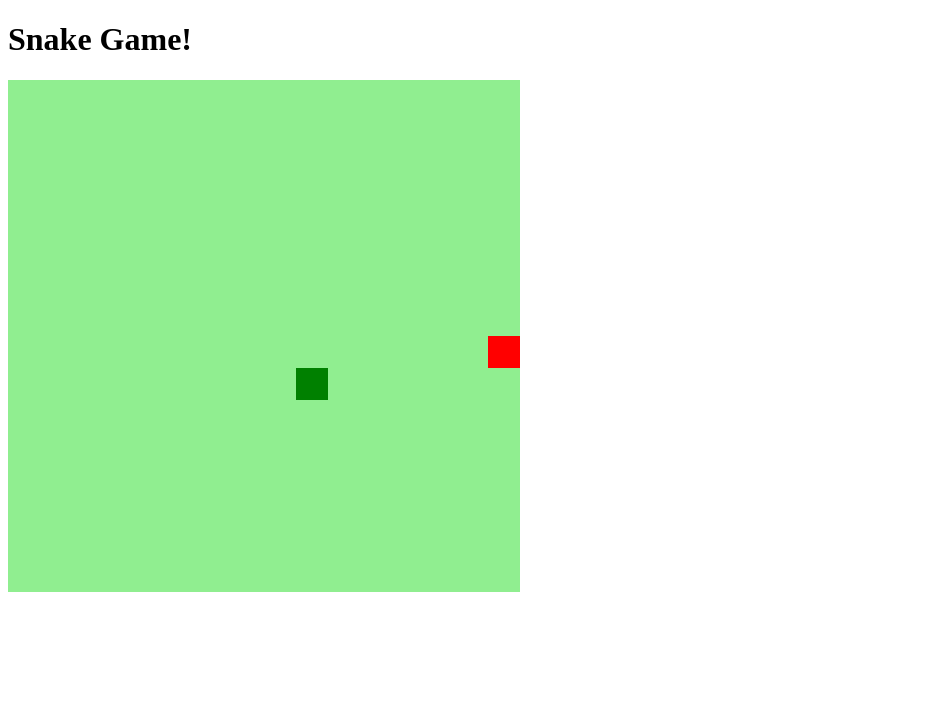
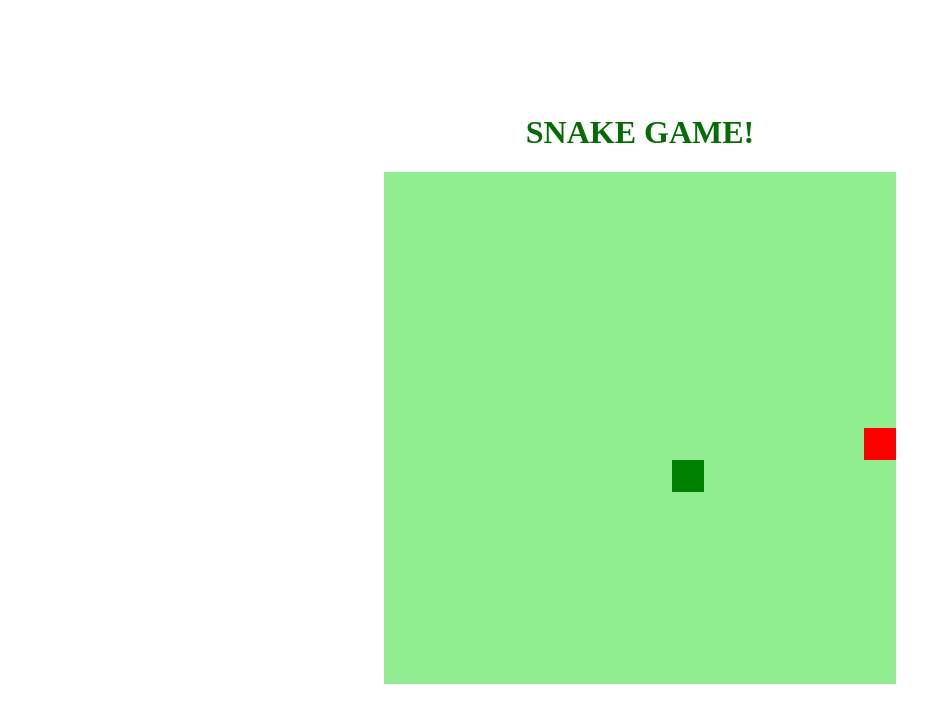
Before and after one commit to andersonalves1/Snake-Game-JavaScript, a plain HTML site: page index.html in a window 1280 px wide. Shown: the whole page, without its empty margins (0-951 px from the left). Drawn offline with Linux system fonts and the light colour scheme.

Commit message:
update-7
estilização

```diff
--- a/index.html
+++ b/index.html
@@ -9,7 +9,7 @@
     <title>Snake Game</title>
 </head>
 <body>
-    <h1>Snake Game!</h1>
+    <h1>SNAKE GAME!</h1>
     <canvas id="snake" width="512" height="512"></canvas>
 </body>
 </html>
--- a/style/style.css
+++ b/style/style.css
@@ -0,0 +1,9 @@
+body{
+    height: 95vh;
+    width: 95;
+    display: flex;
+    justify-content: center;
+    align-items: center;
+    flex-direction: column;
+    color: rgb(6, 109, 6);
+}
```
